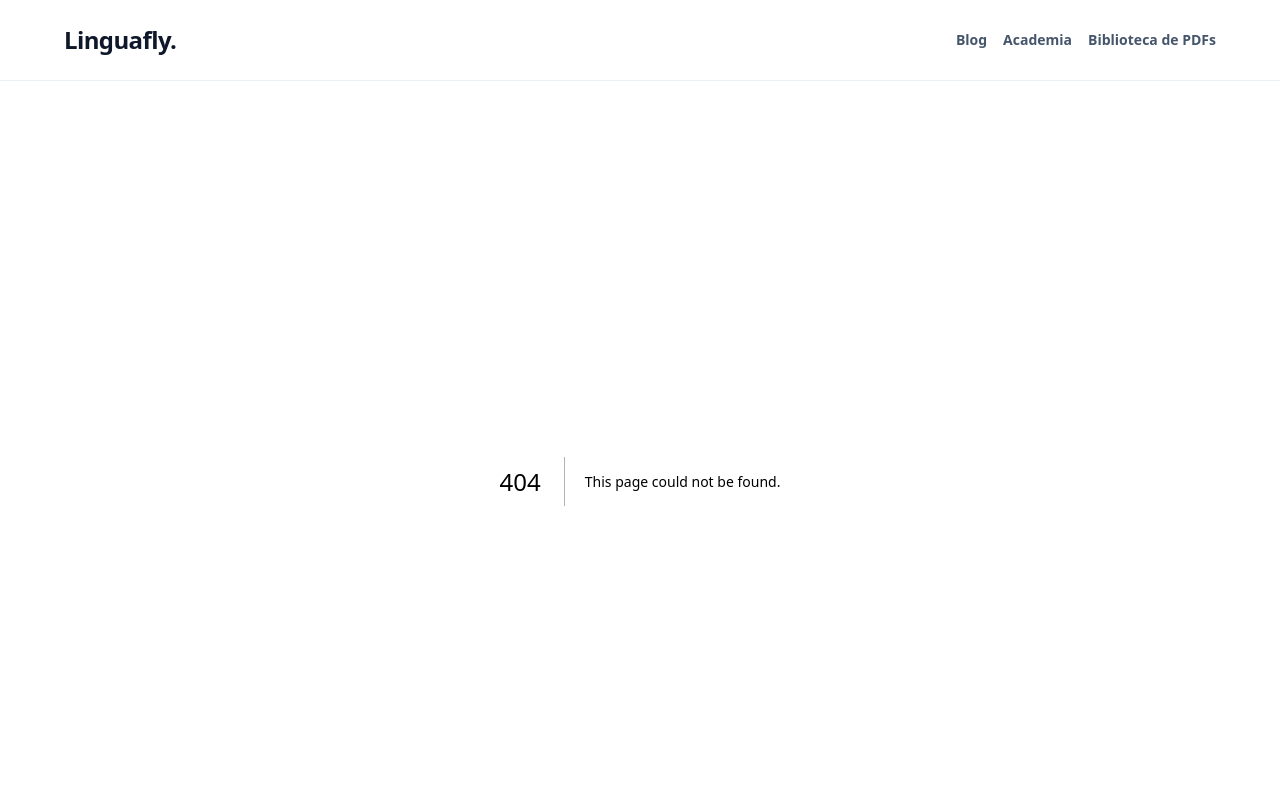
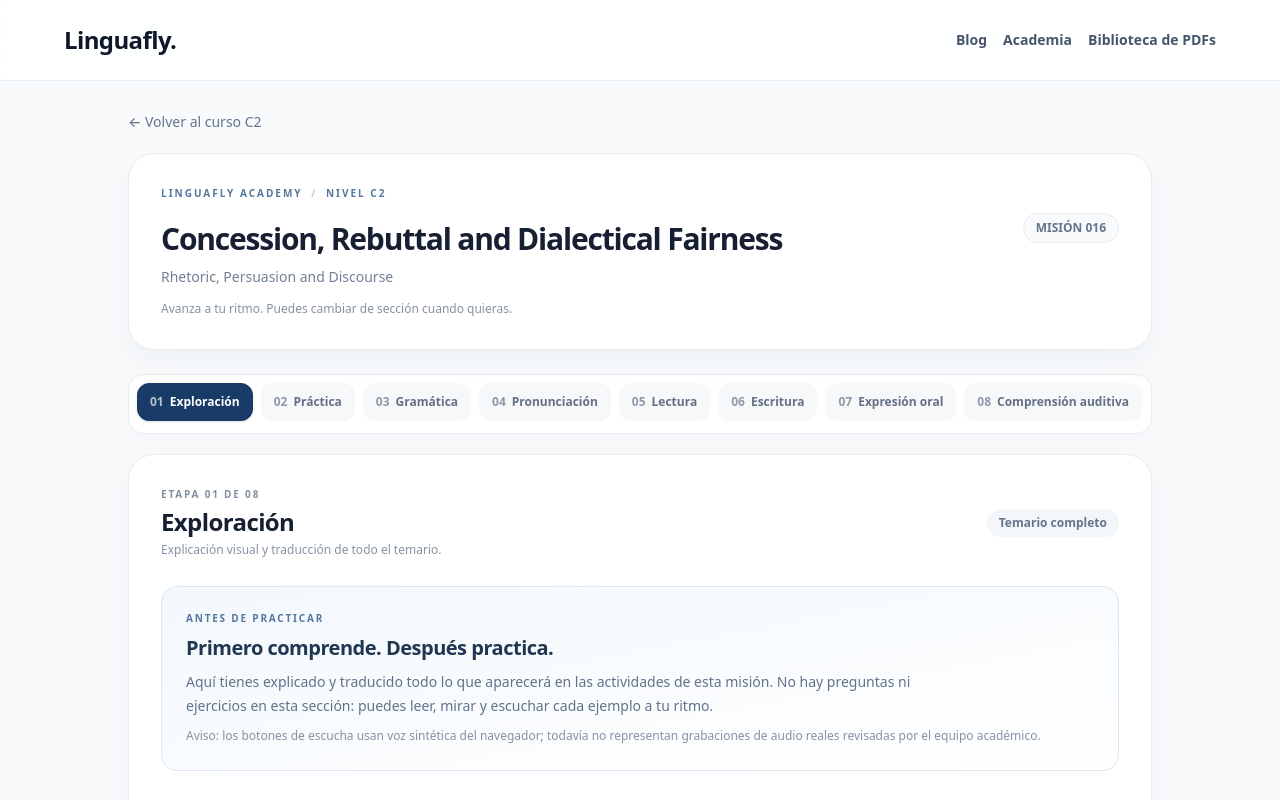
Before and after one commit to linguafly6-ui/linguaflynew2, a Next.js app: page /academia/c2/016 in a window 1280 px wide. Before the commit this address had no page. Shown: the top 800 px of the page. Built offline with nearby package versions, Linux system fonts and the light colour scheme.

Commit message:
Add C2 mission 016 page

```diff
--- /dev/null
+++ b/app/academia/c2/016/page.tsx
@@ -0,0 +1,5 @@
+import Link from "next/link";
+import CanonicalMission, { type Mission } from "@/components/academy/CanonicalMission";
+import mission from "@/content/canonical-missions/c2/016.json";
+export const metadata = { title: "Concession, Rebuttal and Dialectical Fairness · Mission 016 · Linguafly C2", description: "Concede valid points, steelman opposing views and deliver measured rebuttals.", robots: { index: false, follow: false } };
+export default function C2Mission016Page() { return <main className="min-h-screen bg-slate-50 px-4 py-7 sm:px-6"><div className="mx-auto max-w-5xl"><Link href="/academia/c2" className="inline-flex items-center gap-2 text-sm font-medium text-slate-500 transition hover:text-blue-700">← Volver al curso C2</Link><div className="mt-5"><CanonicalMission missionData={mission as Mission} /></div></div></main>; }
```
